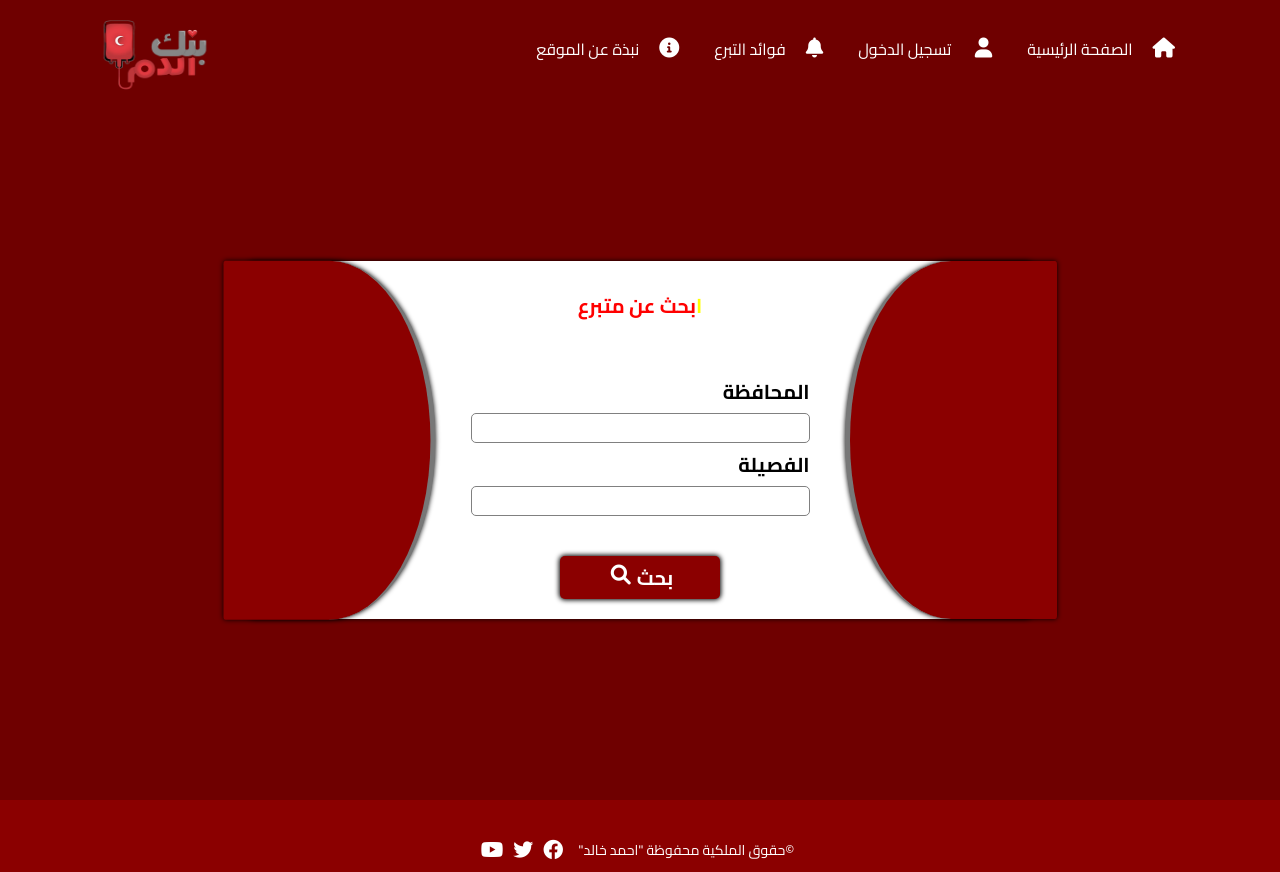
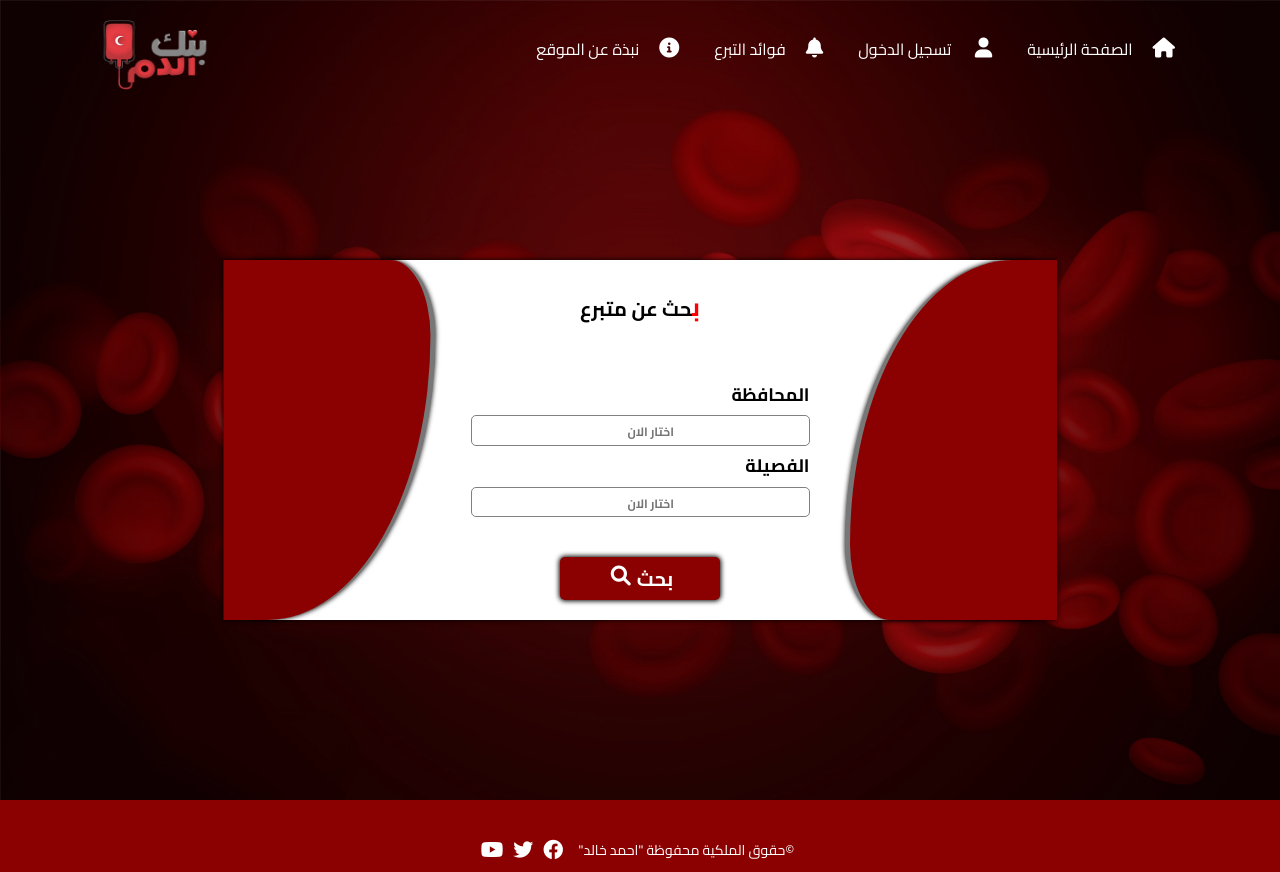
Before and after one commit to ahmedkaled/blood, a PHP site: page /donor.html in a window 1280 px wide. Run offline with PHP 8.4, Linux system fonts and the light colour scheme.

Commit message:
update style page donor

```diff
--- a/css/styledonor.css
+++ b/css/styledonor.css
@@ -159,9 +159,9 @@ header nav .bar {
 /* Start Section */
 section {
   width: 100%;
-  /* background-image: url(../blood-donation-vector-illustration.jpg); */
+  background-image: url(../image/newback.jpg);
   z-index: 2;
-  background-color: #8b0000;
+  /* background-color: #dd3b3b; */
   min-height: 100vh;
   padding-top: 60px;
   padding-bottom: 60px;
@@ -219,7 +219,7 @@ form::after {
   top: 0px;
   width: 26%;
   height: 100%;
-  border-radius: 50% 1% 1% 50%;
+  border-radius: 278% 1% 1% 74%;
   background-color: #8b0000;
   box-shadow: 0px 0px 5px 0px black;
   z-index: 10;
@@ -233,7 +233,7 @@ form::before {
   top: 0px;
   width: 26%;
   height: 100%;
-  border-radius: 50% 1% 1% 50%;
+  border-radius: 278% 1% 1% 74%;
   background-color: #8b0000;
   transform: rotate(180deg);
   z-index: 10;
@@ -251,8 +251,7 @@ form::before {
   }
 }
 form .text h3 {
-  color: red;
-  font-weight: bolder;
+  color: black;
   font-size: 20px;
   text-align: center;
   /* border-left: 2px solid white;
@@ -260,7 +259,8 @@ form .text h3 {
   padding: 13px;
 }
 form .text::first-letter {
-  color: yellow;
+  color: red;
+  font-size: 25px;
 }
 @media (max-width:767px) {
  form .text h3 {
@@ -293,7 +293,7 @@ form .list {
   display: block;
   color: black;
   margin: 10px 0px;
-  font-size: 20px;
+  font-size: 18px;
   font-weight: bold;
 }
 
@@ -311,7 +311,9 @@ input {
   z-index: 50;
   text-align: center;
 }
-
+input::placeholder {
+  font-size: 12px;
+}
 form button {
   width: 20%;
   margin: 0 auto;
--- a/donor.html
+++ b/donor.html
@@ -45,11 +45,11 @@
       <div class="contanier">
         <form method="post" action="">
           <div class="text">
-            <h3>ابحث عن متبرع</h3>
+            <h3>بحث عن متبرع</h3>
           </div>
           <div class="list">
-            <label>المحافظة</label>
-            <input list="Governorate" name="Governorate" />
+            <label for="Governorate">المحافظة</label>
+            <input  list="Governorate" name="Governorate" placeholder="اختار الان" />
             <datalist id="Governorate">
               <option value="الاسكندرية"></option>
               <option value="القاهرة"></option>
@@ -57,8 +57,8 @@
               <option value="الجيزة"></option>
               <option value="المنوفية"></option>
             </datalist>
-            <label>الفصيلة</label>
-            <input list="family" name="family" />
+            <label for="family">الفصيلة</label>
+            <input  list="family" name="family" placeholder="اختار الان" />
             <datalist id="family">
               <option value="A+"></option>
               <option value="A-"></option>
```
